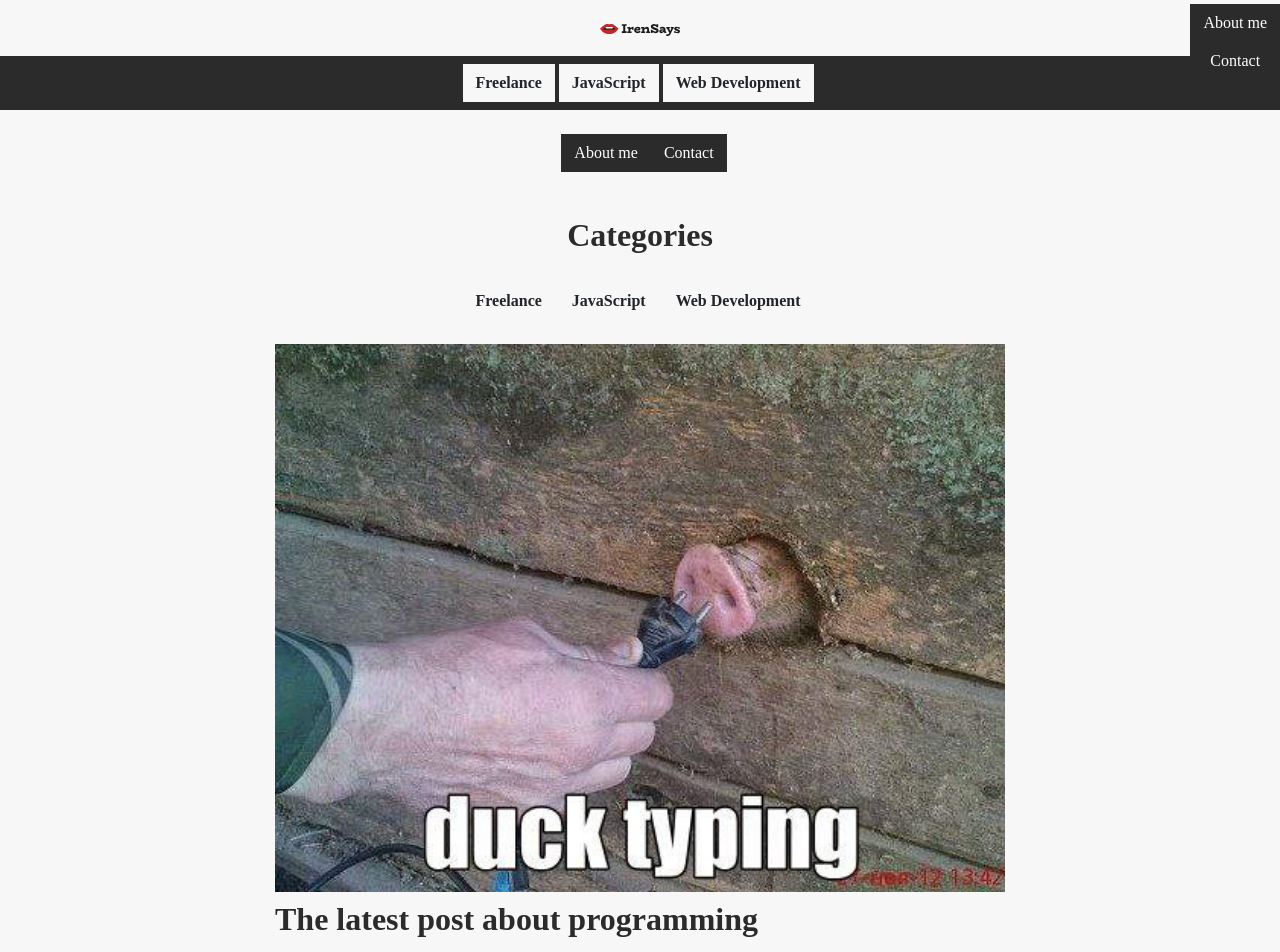
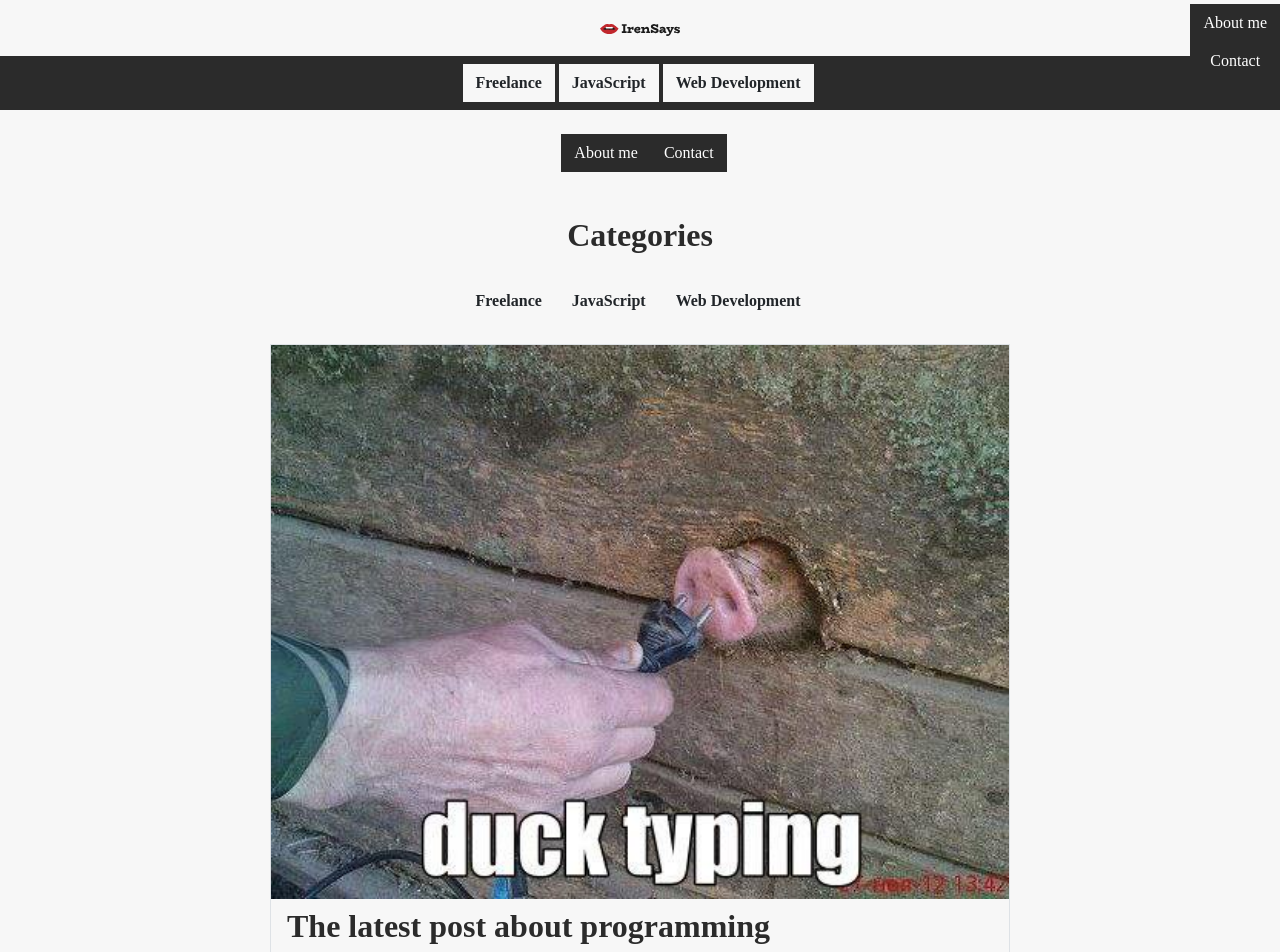
Before and after one commit to irensaywhen/iren-says-blog, a Jekyll site: the page built from index.html, in a window 1280 px wide. Shown: the top 952 px of the page. Built offline with Jekyll 4.4.1, drawn with Linux system fonts in a browser that asks for light colours; some web fonts are replaced.

Commit message:
Basic posts alignment

```diff
--- a/_includes/latest_post.html
+++ b/_includes/latest_post.html
@@ -1,9 +1,11 @@
 <article
-    class="col-12 col-md-10 offset-md-1 col-lg-8 offset-lg-2">
+    class="col-12 col-sm-10 offset-sm-1 col-lg-8 offset-lg-2 border">
     {%- assign latest_post = site.posts | first -%}
     <!--Post thumbnail-->
     <img
     src="{{ latest_post.thumbnail}}" alt="{{ latest_post.thumbnail_alt }}" class="w-100 mw-100">
+    <div
+        class="px-3">
         <!--Post title-->
         <h2
             class="py-2">
@@ -32,4 +34,5 @@
                 {%- endif -%}
             {%- endfor -%}
         </ul>
+    </div>
 </article>
--- a/index.html
+++ b/index.html
@@ -2,23 +2,24 @@
 title: Home
 ---
 <main
-    class="container">
+    class="container-md">
     <!--The latest article section-->
     <section
-        class="row">
+        class="row no-gutters">
         {%- include latest_post.html -%}
     </section>
     <!--Other articles section start-->
     <section
-        class="row">
+        class="row mt-4">
         {%- for post in site.posts -%}
             <!--Skip the latest post-->
             {%- if forloop.first == true -%}
                 {%- continue -%}
             {%- endif -%}
             <div
-                class="col-12 col-sm-6 col-lg-4 col-xl-3">
-                <div class="card">
+                class="col-12 col-sm-6 col-lg-4 col-xl-3 mt-3">
+                <div
+                    class="card h-100">
                     <a
                         href="{{ post.url }}">
                         <img
@@ -26,16 +27,15 @@
                             src="{{ post.thumbnail }}" alt="{{ post.thumbnail_alt }}">
                     </a>
                     <div
-                    class="card-body clamp-excerpt">
+                        class="card-body pb-0 clamp-excerpt">
                         <h3
                             class="card-title">{{ post.title }}</h3>
                         {{ post.excerpt }}
-
-                    <!--<p
-                        class="card-text">{{ post.excerpt }}</p>-->
-
+                    </div>
+                    <div
+                        class="card-footer border-0 bg-white pt-0">
                         <ul
-                        class="list-unstyled d-flex flex-wrap pt-3">
+                            class="list-unstyled d-flex flex-wrap pt-2">
                             {%- for category in site.category -%}
                                 {%- if latest_post.categories contains category.tag  -%}
                                     <li
```
Lines whose indentation alone changed are shown as unchanged.
